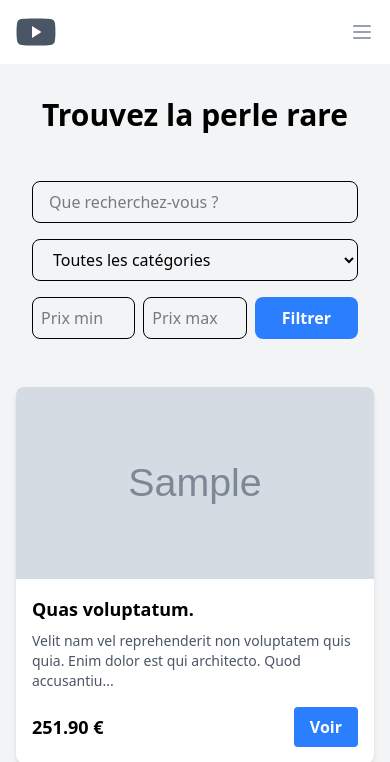
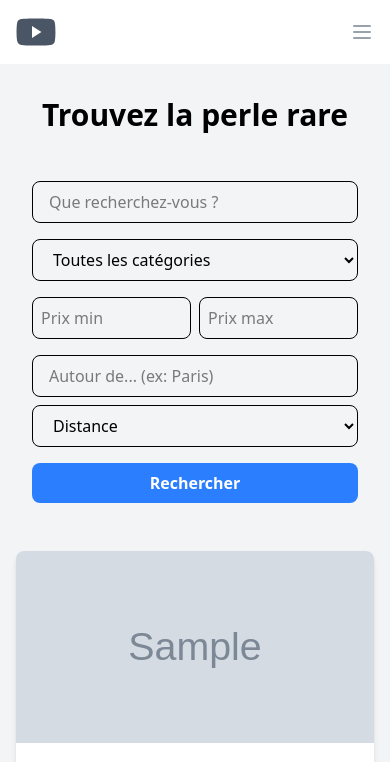
Before and after one commit to Ganngann/pifpaf2, a Laravel app: page / in a window 390 px wide. Shown: the top 762 px of the page. Run offline with Laravel 12, Linux system fonts and the light colour scheme; data comes from the database, SQL or seed files in the repository; tables that the repository leaves empty hold one stand-in row (values such as "Sample post"); grey boxes marked "Sample" are stand-in pictures; style sheets or scripts are compiled from the project's sources.

Commit message:
feat(search): Implémenter le filtre de recherche par distance (corrigé)
Cette soumission implémente la User Story US-LOG-8 et corrige une régression introduite dans la soumission précédente où le code de géocodage avait été accidentellement retiré.

Changements techniques :
- Ajout des champs `latitude` et `longitude` à la table `pickup_addresses`.
- Intégration d'un service de géocodage (`geocode.maps.co`) pour convertir les adresses en coordonnées lors de leur création/mise à jour dans le `PickupAddressController`.
- Modification de la requête de recherche dans le `ItemController` pour géocoder la localisation de l'utilisateur et utiliser la formule Haversine pour filtrer les articles dans un rayon donné.
- Ajout de nouveaux champs de formulaire (adresse et rayon) sur la page d'accueil.
- Création d'un Feature Test pour valider la logique de filtrage de bout en bout.
- Correction de plusieurs tests Dusk préexistants qui échouaient.

La logique de géocodage est maintenant correctement intégrée et validée par les tests.

```diff
--- a/pifpaf/app/Http/Controllers/ItemController.php
+++ b/pifpaf/app/Http/Controllers/ItemController.php
@@ -9,6 +9,8 @@ use Illuminate\Foundation\Auth\Access\AuthorizesRequests;
 use Illuminate\Http\Request;
 use App\Services\GoogleAiService;
 use Illuminate\Support\Facades\Auth;
+use Illuminate\Support\Facades\Http;
+use Illuminate\Support\Facades\DB;
 use Illuminate\Support\Facades\Storage;
 use Intervention\Image\ImageManager;
 use Intervention\Image\Drivers\Gd\Driver;
@@ -47,6 +49,36 @@ class ItemController extends Controller
         $query->when($request->filled('max_price'), function ($q) use ($request) {
             $q->where('price', '<=', $request->input('max_price'));
         });
+
+        // Filtre par distance
+        if ($request->filled('location') && $request->filled('distance')) {
+            $locationString = $request->input('location');
+            $distanceInKm = (int) $request->input('distance');
+
+            // 1. Géocoder l'adresse de recherche
+            $response = Http::get('https://geocode.maps.co/search', ['q' => $locationString]);
+
+            if ($response->successful() && count($response->json()) > 0) {
+                $geocodedLocation = $response->json()[0];
+                $latitude = $geocodedLocation['lat'];
+                $longitude = $geocodedLocation['lon'];
+
+                // 2. Filtrer les items en utilisant la formule Haversine (compatible SQLite)
+                $radiusInKm = $distanceInKm;
+
+                // Formule de Haversine pour calculer la distance
+                // 6371 est le rayon de la Terre en kilomètres.
+                $haversine = "(6371 * acos(cos(radians(?)) * cos(radians(latitude)) * cos(radians(longitude) - radians(?)) + sin(radians(?)) * sin(radians(latitude))))";
+
+                $addressIds = DB::table('pickup_addresses')
+                    ->select('id')
+                    ->whereRaw("{$haversine} < ?", [$latitude, $longitude, $latitude, $radiusInKm])
+                    ->pluck('id');
+
+                $query->whereIn('pickup_address_id', $addressIds)
+                      ->where('pickup_available', true);
+            }
+        }
 
         $items = $query->get();
 
--- a/pifpaf/app/Models/PickupAddress.php
+++ b/pifpaf/app/Models/PickupAddress.php
@@ -15,6 +15,8 @@ class PickupAddress extends Model
         'street',
         'city',
         'postal_code',
+        'latitude',
+        'longitude',
     ];
 
     public function user()
--- a/pifpaf/database/factories/ItemFactory.php
+++ b/pifpaf/database/factories/ItemFactory.php
@@ -27,6 +27,9 @@ class ItemFactory extends Factory
             'description' => $this->faker->paragraph,
             'category' => $this->faker->randomElement(['Vêtements', 'Électronique', 'Maison', 'Sport', 'Loisirs']),
             'price' => $this->faker->randomFloat(2, 10, 1000),
+            'pickup_available' => false,
+            'delivery_available' => true,
+            'pickup_address_id' => null,
         ];
     }
 
--- a/pifpaf/database/factories/PickupAddressFactory.php
+++ b/pifpaf/database/factories/PickupAddressFactory.php
@@ -18,11 +18,13 @@ class PickupAddressFactory extends Factory
     public function definition(): array
     {
         return [
-            'user_id' => User::factory()->create()->id,
+            'user_id' => User::factory(),
             'name' => $this->faker->word,
             'street' => $this->faker->streetAddress,
             'city' => $this->faker->city,
             'postal_code' => $this->faker->postcode,
+            'latitude' => $this->faker->latitude,
+            'longitude' => $this->faker->longitude,
         ];
     }
 }
--- a/pifpaf/resources/views/welcome.blade.php
+++ b/pifpaf/resources/views/welcome.blade.php
@@ -4,7 +4,7 @@
 
         <!-- Formulaire de recherche et de filtrage -->
         <div class="mb-8 p-4 bg-gray-100 rounded-lg">
-            <form action="{{ route('welcome') }}" method="GET" class="grid grid-cols-1 md:grid-cols-4 gap-4">
+            <form action="{{ route('welcome') }}" method="GET" id="search-form" class="grid grid-cols-1 md:grid-cols-5 gap-4">
                 <!-- Champ de recherche par mot-clé -->
                 <div class="md:col-span-2">
                     <input type="text" name="search" placeholder="Que recherchez-vous ?" class="w-full px-4 py-2 border rounded-lg" value="{{ request('search') }}">
@@ -23,15 +23,30 @@
                     </select>
                 </div>
 
-                <!-- Filtres de prix et bouton -->
-                <div class="grid grid-cols-3 gap-2">
+                <!-- Filtres de prix -->
+                <div class="grid grid-cols-2 gap-2">
                     <input type="number" name="min_price" placeholder="Prix min" class="w-full px-2 py-2 border rounded-lg" value="{{ request('min_price') }}">
                     <input type="number" name="max_price" placeholder="Prix max" class="w-full px-2 py-2 border rounded-lg" value="{{ request('max_price') }}">
-                    <button type="submit" class="w-full bg-blue-500 hover:bg-blue-700 text-white font-bold py-2 px-4 rounded-lg">
-                        Filtrer
-                    </button>
+                </div>
+
+                <!-- Nouveaux filtres de distance -->
+                <div class="grid grid-cols-1 gap-2">
+                    <input type="text" name="location" placeholder="Autour de... (ex: Paris)" class="w-full px-4 py-2 border rounded-lg" value="{{ request('location') }}">
+                    <select name="distance" class="w-full px-4 py-2 border rounded-lg">
+                        <option value="">Distance</option>
+                        <option value="10" @if(request('distance') == '10') selected @endif>10 km</option>
+                        <option value="25" @if(request('distance') == '25') selected @endif>25 km</option>
+                        <option value="50" @if(request('distance') == '50') selected @endif>50 km</option>
+                        <option value="100" @if(request('distance') == '100') selected @endif>100 km</option>
+                    </select>
                 </div>
             </form>
+            <!-- Bouton de soumission sur une nouvelle ligne pour un meilleur affichage -->
+            <div class="mt-4 text-center">
+                <button type="submit" form="search-form" class="w-full md:w-auto bg-blue-500 hover:bg-blue-700 text-white font-bold py-2 px-4 rounded-lg">
+                    Rechercher
+                </button>
+            </div>
         </div>
 
         <div class="grid grid-cols-1 sm:grid-cols-2 md:grid-cols-3 lg:grid-cols-4 gap-8">
```
Also changed, not shown: doc/todo.md (+1 -1 lines), pifpaf/app/Http/Controllers/PickupAddressController.php (+36 -4 lines), pifpaf/tests/Browser/RegistrationTest.php (+1 -1 lines), pifpaf/tests/Browser/UserRegistrationBrowserTest.php (+1 -1 lines), pifpaf/tests/Feature/DistanceFilterTest.php (added, +76 -0 lines), pifpaf/database/migrations/2025_11_02_164122_add_latitude_and_longitude_to_pickup_addresses_table.php (added), 1 other file.
